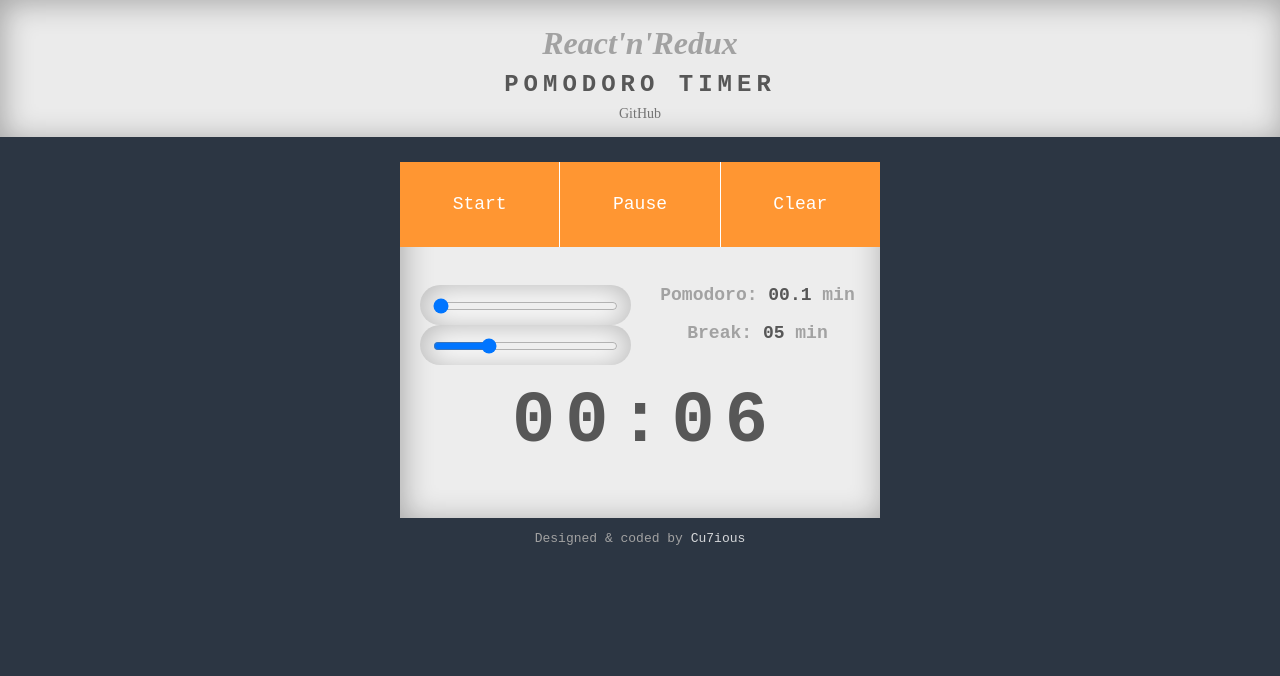
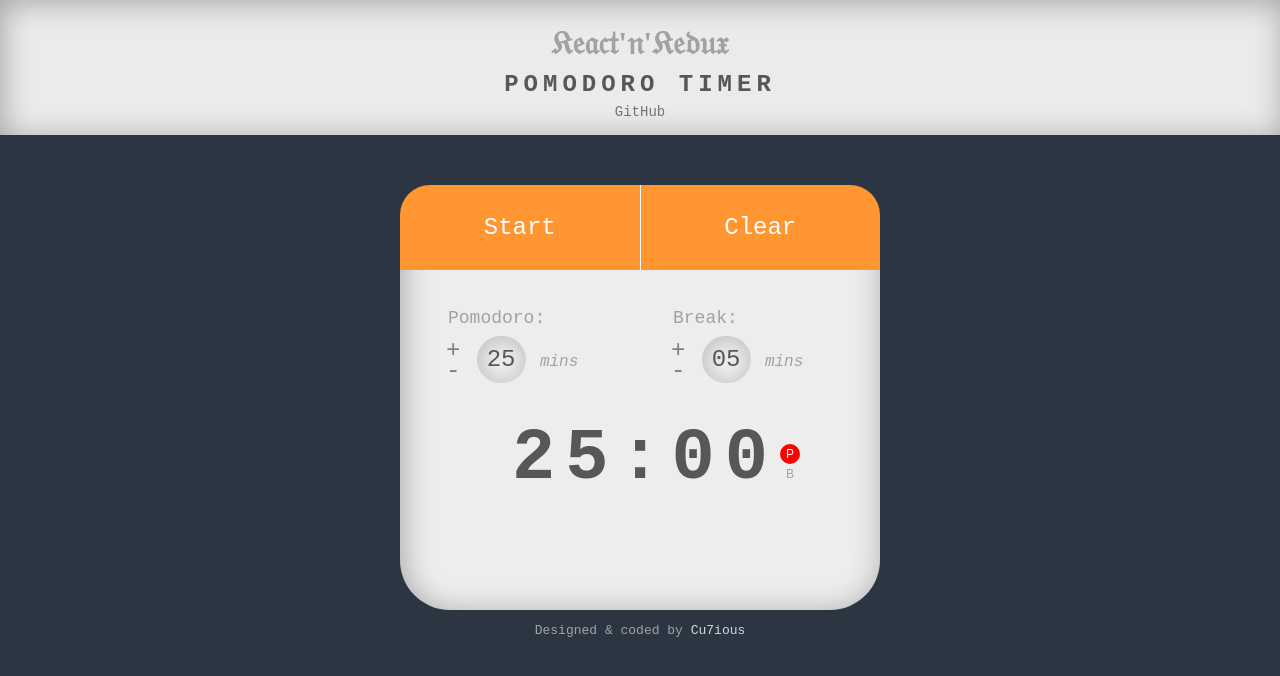
Before and after one commit to sergio-garkusha/React-n-Redux-Pomodoro-Clock, a React app: page / in a window 1280 px wide. Built offline with nearby package versions, Linux system fonts and the light colour scheme.

Commit message:
the App is ready

```diff
--- a/app/components/containers/App.js
+++ b/app/components/containers/App.js
@@ -30,55 +30,74 @@ class App extends React.Component {
     super(props)
     this.ONE_SEC = 1000
     this.counter
+    this.timeout
+
+    this.stopTimeout = this.stopTimeout.bind(this)
 
     this.tickSound = new Audio('../assets/sounds/Tick-tock-sound.mp3') // 00:26
     this.alarmSound = new Audio('../assets/sounds/Alarm-clock-sound-short.mp3') // 00:02
-
     this.tickSound.addEventListener('ended', function() {
       this.currentTime = 0
       this.play()
     }, false);
   }
 
+  stopTimeout () {
+    clearTimeout(this.timeout)
+  }
+
   componentDidUpdate () {
     const t = this
     const p = this.props
     const timer = this.props.timer
+    const length = (p.activity_type == "p") ? p.breakLength : p.pomodoroLength
 
-    if (!timer.is_active
-        && !timer.was_started
-        && !timer.paused
-        && timer.time > 0
-      ) {
+    const startTimeout = () => {
+      t.timeout = setTimeout(() => {
+        t.counter = t.counter - t.ONE_SEC
+        if (t.counter === 0) {
+          let type = (p.activity_type == "p") ? "b" : "p"
+          p.finishTimer()
+          p.setActivityType(type)
+          t.tickSound.pause()
+          t.tickSound.currentTime = 0
+          t.alarmSound.play()
+        } else {
+          p.tickTimer(t.counter)
+        }
+      }, t.ONE_SEC)
+    }
+
+    if (p.timer.is_finished) {
       p.clearTimer()
+      setTimeout(() => {
+        t.tickSound.play()
+        p.startTimer(length)
+      }, t.ONE_SEC)
     }
 
     if (timer.is_active) {
-      this.counter = (timer.time == 0) ? p.pomodoroLength : timer.time
+      let length = (p.activity_type == "p") ? p.pomodoroLength : p.breakLength
+      this.counter = (timer.time == 0) ? length : timer.time
       if (this.counter !== 0) {
-        setTimeout(() => {
-          this.counter = this.counter - t.ONE_SEC
-          if (this.counter === 0) {
-            p.finishTimer()
-            t.tickSound.pause()
-            t.tickSound.currentTime = 0
-            t.alarmSound.play()
-          } else {
-            p.tickTimer(this.counter)
-          }
-        }, t.ONE_SEC)
+        startTimeout()
       }
     }
   }
 
   render () {
     let p = this.props
+    let humanTime = (p.activity_type == "b") ? p.breakLength : p.pomodoroLength
     return (
       <div>
         <Controls
+          timer={p.timer}
           pomodoroLength={p.pomodoroLength}
           breakLength={p.breakLength}
+          activityType={p.activity_type}
+          stopTimeout={this.stopTimeout}
           acts={{
+            setActivityType: p.setActivityType,
             setBreakLength: p.setBreakLength,
             setPomodoroLength: p.setPomodoroLength,
             startTimer: p.startTimer,
@@ -89,11 +108,9 @@ class App extends React.Component {
             tick: this.tickSound,
             alarm: this.alarmSound
           }}
-          isActive={p.timer.is_active}
-          time={p.timer.time}
         />
-        <Clock timer={p.timer}>
-          {p.pomodoroLength}
+        <Clock timer={p.timer} type={p.activity_type} act={p.setActivityType}>
+          {humanTime}
         </Clock>
       </div>
     )
--- a/app/components/presentationals/Buttons.js
+++ b/app/components/presentationals/Buttons.js
@@ -11,18 +11,28 @@ class Buttons extends React.Component {
 
   _startTimer () {
     let p = this.props
-    let time = p.time || p.pomodoroLength
+    let activityType = p.activityType
+    let time
+    activityType = (activityType == "p") ? p.pomodoroLength : p.breakLength
+    time = p.timer.time || activityType
     p.acts.startTimer(time)
     p.sounds.tick.play()
   }
+
   _pauseTimer () {
     let p = this.props
-    let time = p.time || p.pomodoroLength
+    let activityType = p.activityType
+    let time
+    activityType = (activityType == "p") ? p.pomodoroLength : p.breakLength
+    time = p.timer.time || activityType
+    p.stopTimeout()
     p.acts.pauseTimer(time)
     p.sounds.tick.pause()
   }
+
   _clearTimer () {
     let p = this.props
+    p.stopTimeout()
     p.acts.clearTimer()
     p.sounds.tick.pause()
     p.sounds.alarm.pause()
@@ -31,10 +41,18 @@ class Buttons extends React.Component {
   }
 
   render () {
+    let p = this.props
+    // console.log(p);
+    let callback = p.disabled ? this._pauseTimer : this._startTimer
+    let text = p.disabled ? "Pause" : "Start"
+
     return (
       <ul className="buttons">
-        <li><button onClick={this._startTimer}>Start</button></li>
-        <li><button onClick={this._pauseTimer}>Pause</button></li>
+        <li className={
+            "is-button-active--" + p.timer.is_active
+            + " activity-type--" + p.activityType
+          }
+        ><button onClick={callback}>{text}</button></li>
         <li><button onClick={this._clearTimer}>Clear</button></li>
       </ul>
     )
--- a/app/components/presentationals/Clock.js
+++ b/app/components/presentationals/Clock.js
@@ -1,10 +1,32 @@
 import React, { PropTypes } from 'react'
 
 class Clock extends React.Component {
+
+  constructor() {
+    super()
+    this.setActivityType = this.setActivityType.bind(this)
+  }
+
+  setActivityType(e) {
+    let p = this.props
+    p.act(e.currentTarget.innerText.toLowerCase())
+  }
+
   render () {
     const p = this.props
     let fin = p.timer.is_finished
-    let time
+    let stateRelatedCallback = this.setActivityType
+    let clockCSSClass = "", indicators
+    let time, humanTime, status
+    let hours, mins, secs
+
+    if (p.timer.is_active) {
+      if (p.type == "p") {
+        clockCSSClass = " pomodoro-clock"
+      } else {
+        clockCSSClass = " break-clock"
+      }
+    }
 
     if (fin) {
       time = new Date(0)
@@ -12,17 +34,34 @@ class Clock extends React.Component {
       time = (p.timer.time !== 0) ? new Date(p.timer.time) : new Date(p.children)
     }
 
-    let hours = time.getHours()
-    let mins = time.getMinutes()
-    let secs = time.getSeconds()
+    hours = time.getHours()
+    mins = time.getMinutes()
+    secs = time.getSeconds()
 
     if (hours >= 17) mins = "6" + mins
     mins = (mins < 10) ? "0" + mins : mins
     secs = (!secs || secs < 10) ? "0" + secs : secs
 
+    stateRelatedCallback = (p.timer.is_active || p.timer.paused) ? false : stateRelatedCallback
+    humanTime = (fin) ? status : mins + ':' + secs
+
     return (
-      <section className="clock">
-        <h2>{mins + ':' + secs}</h2>
+      <section className={"clock" + clockCSSClass}>
+        <ul>
+          <li key="0" onClick={stateRelatedCallback}
+            className={
+              "is-activity-current--" + (p.type == "p")
+              + " is-actions-disabled--" + (p.timer.is_active || p.timer.paused)
+            }
+          >P</li>
+          <li key="1" onClick={stateRelatedCallback}
+            className={
+              "is-activity-current--" + (p.type == "b")
+              + " is-actions-disabled--" + (p.timer.is_active || p.timer.paused)
+            }
+          >B</li>
+        </ul>
+        <h2>{humanTime}</h2>
       </section>
     )
   }
--- a/app/components/presentationals/Controls.js
+++ b/app/components/presentationals/Controls.js
@@ -1,21 +1,36 @@
 import React, { PropTypes } from 'react'
 import Buttons from './Buttons'
-import LengthSetter from './LengthSetter'
+import LengthSetters from './LengthSetters'
 
 class Controls extends React.Component {
   render () {
     let p = this.props
-    // console.log(p);
     return (
       <section className="controls">
-        <Buttons breakLength={p.breakLength} pomodoroLength={p.pomodoroLength} time={p.time} sounds={{tick: p.sounds.tick, alarm: p.sounds.alarm}}
+        <Buttons
+          breakLength={p.breakLength}
+          pomodoroLength={p.pomodoroLength}
+          disabled={p.timer.is_active}
+          stopTimeout={p.stopTimeout}
+          timer={p.timer}
+          activityType={p.activityType}
+          sounds={{
+            tick: p.sounds.tick,
+            alarm: p.sounds.alarm
+          }}
           acts={{
             startTimer: p.acts.startTimer,
             pauseTimer: p.acts.pauseTimer,
             clearTimer: p.acts.clearTimer
-          }} />
-        <LengthSetter disabled={p.isActive} breakLength={p.breakLength} pomodoroLength={p.pomodoroLength}
+          }}
+        />
+        <LengthSetters
+          disabled={p.timer.is_active}
+          paused={p.timer.paused}
+          breakLength={p.breakLength}
+          pomodoroLength={p.pomodoroLength}
           acts={{
+            setActivityType: p.acts.setActivityType,
             setPomodoroLength: p.acts.setPomodoroLength,
             setBreakLength: p.acts.setBreakLength
           }}
--- a/app/components/presentationals/LengthSetter.js
+++ /dev/null
@@ -1,47 +0,0 @@
-import React, { PropTypes } from 'react'
-
-class LengthSetter extends React.Component {
-
-  constructor () {
-    super()
-    this._setPomodoroLength = this._setPomodoroLength.bind(this)
-    this._setBreakLength = this._setBreakLength.bind(this)
-  }
-
-  _setPomodoroLength(e) {
-    this.props.acts.setPomodoroLength(Number(e.target.value))
-  }
-
-  _setBreakLength(e) {
-    this.props.acts.setBreakLength(Number(e.target.value))
-  }
-
-  render () {
-    let p = this.props
-    let pomodoroLength = p.pomodoroLength / 60000
-    let breakLength = p.breakLength / 60000
-    let disabled = p.disabled
-
-    pomodoroLength = (pomodoroLength < 10) ? "0" + pomodoroLength : pomodoroLength
-    breakLength = (breakLength < 10) ? "0" + breakLength : breakLength
-
-    return (
-      <div className="length-setter">
-        <div>
-          <div className="input-wrapper">
-            <input onChange={this._setPomodoroLength} disabled={disabled} type="range" min="60000" max="3600000" step="60000" value={p.pomodoroLength} />
-          </div>
-          <h3>Pomodoro: <span>{pomodoroLength}</span> min</h3>
-        </div>
-        <div>
-          <div className="input-wrapper">
-            <input onChange={this._setBreakLength} disabled={disabled} type="range" min="60000" max="900000" step="60000" value={p.breakLength} />
-          </div>
-          <h3>Break: <span>{breakLength}</span> min</h3>
-        </div>
-      </div>
-    )
-  }
-}
-
-export default LengthSetter
--- /dev/null
+++ b/app/components/presentationals/LengthSetters.js
@@ -0,0 +1,32 @@
+import React, { PropTypes } from 'react'
+import Setter from './Setter'
+
+class LengthSetters extends React.Component {
+  render () {
+    let p = this.props
+    return (
+      <div className="length-setter">
+        <Setter
+          min={60000} max={3600000}
+          acts={{
+            setLength: p.acts.setPomodoroLength,
+            setActivityType: p.acts.setActivityType
+          }}
+          disabled={p.disabled} paused={p.paused}
+          length={p.pomodoroLength}
+        >Pomodoro</Setter>
+        <Setter
+          min={60000} max={900000}
+          acts={{
+            setLength: p.acts.setBreakLength,
+            setActivityType: p.acts.setActivityType
+          }}
+          disabled={p.disabled} paused={p.paused}
+          length={p.breakLength}
+        >Break</Setter>
+      </div>
+    )
+  }
+}
+
+export default LengthSetters
--- /dev/null
+++ b/app/components/presentationals/Setter.js
@@ -0,0 +1,54 @@
+import React, { PropTypes } from 'react'
+
+class Setter extends React.Component {
+
+  constructor() {
+    super()
+    this.setLength = this.setLength.bind(this)
+    this.decrementVal = this.decrementVal.bind(this)
+    this.incrementVal = this.incrementVal.bind(this)
+  }
+
+  setLength (val) {
+    let p = this.props
+    let activity = this.props.children.charAt(0).toLowerCase()
+    p.acts.setActivityType(activity)
+    p.acts.setLength(Number(val))
+  }
+
+  decrementVal (e) {
+    e.preventDefault()
+    let p = this.props
+    if (p.length > p.min) this.setLength(p.length - 60000)
+  }
+
+  incrementVal (e) {
+    e.preventDefault()
+    let p = this.props
+    if (p.length < p.max) this.setLength(p.length + 60000)
+  }
+
+  render() {
+    let p = this.props
+    let toggleDisable = p.disabled || p.paused ? "controls-disabled" : "controls-enabled"
+    let humanLength = p.length / 60000
+
+    humanLength = (humanLength < 10) ? "0" + humanLength : humanLength
+
+    return (
+      <div className="length-setter-module">
+        <h3>{p.children}:</h3>
+        <div className="controll-wrapper">
+          <ul>
+            <li><button disabled={p.disabled || p.paused} onClick={this.incrementVal}>+</button></li>
+            <li><button disabled={p.disabled || p.paused} onClick={this.decrementVal}>-</button></li>
+          </ul>
+          <span className={toggleDisable}>{humanLength}</span> <i>mins</i>
+        </div>
+      </div>
+    )
+  }
+
+}
+
+export default Setter
--- a/app/reducers/index.js
+++ b/app/reducers/index.js
@@ -5,7 +5,7 @@ export const breakLength = (state = (5 * 60000), action) => {
   }
 }
 
-export const pomodoroLength = (state = 6000 || (25 * 60000), action) => {
+export const pomodoroLength = (state = (25 * 60000), action) => {
   switch (action.type) {
     case 'SET_POMODORO_LENGTH': return action.length
     default: return state
@@ -23,6 +23,7 @@ const timerInitState = {
   is_active:   false,
   was_started: false,
   is_finished: false,
+  paused:      false,
   time:        0
 }
 export const timer = (state = timerInitState, action) => {
@@ -58,7 +59,7 @@ export const timer = (state = timerInitState, action) => {
         paused: false,
         was_started: false,
         is_finished: false,
-        time: Number(action.timer.time)
+        time: 0
       }
     case 'FINISH_TIMER':
       return {
--- a/assets/css/style.css
+++ b/assets/css/style.css
@@ -17,7 +17,7 @@ html, body {
 }
 .wrapper {
   max-width: 960px;
-  margin: 25px auto 0;
+  margin: 50px auto 0;
   padding: 0 40px;
 }
 #app {
@@ -25,6 +25,7 @@ html, body {
   margin: 0 auto;
   background-color: #ededed;
   box-shadow: 3px 3px 30px rgba(0, 0, 0, 0.3) inset;
+  border-radius: 50px;
 }
 
 /* Header */
@@ -41,6 +42,7 @@ header h1 {
 header h1 i {
   font-family: serif;
   color: #A2A2A2;
+  font-style: normal;
 }
 header h1 span {
   text-transform: uppercase;
@@ -53,6 +55,7 @@ header h1 span {
 .socials {
   padding-bottom: 15px;
   margin-top: -20px;
+  font-family: monospace;
 }
 .socials a {
   text-decoration: none;
@@ -84,12 +87,18 @@ header h1 span {
 .controls ul.buttons li:last-child {
   border-right: 0;
 }
+.controls ul.buttons li:first-child button {
+  border-radius: 30px 0 0 0;
+}
+.controls ul.buttons li:last-child button {
+  border-radius: 0 30px 0 0;
+}
 .controls ul.buttons li button {
   background-color: #FF9632;
   border: 0;
   width: 100%;
   height: 100%;
-  font: 18px monospace;
+  font: 24px monospace;
   color: #fff;
   line-height: 83px;
   cursor: pointer;
@@ -101,48 +110,132 @@ header h1 span {
 .controls ul.buttons li button:active {
   box-shadow: 5px 4px 30px rgba(0, 0, 0, 0.3) inset;
 }
+.controls ul.buttons li.is-button-active--true button {
+  background-color: #FF4013;
+}
+.controls ul.buttons li.is-button-active--true.activity-type--b button {
+  background-color: #29BE29;
+}
 
 /*Length Setter*/
 .controls .length-setter {
   min-width: 300px;
   margin: 0 auto;
+  overflow: hidden;
   padding: 20px;
+  display: flex;
+}
+.length-setter-module {
+  float: left;
+  margin-right: 10px;
+  flex: 1;
+}
+.length-setter-module:last-child {
+  margin: 0;
+}
+.controls .controll-wrapper {
+  font: 24px monospace;
+  text-align: center;
+  color: #A2A2A2;
   position: relative;
 }
-.controls .input-wrapper {
+.controls .length-setter h3 {
+  text-transform: capitalize;
+  color: #A2A2A2;
+  font-size: 18px;
+  font-weight: normal;
+  letter-spacing: 0px;
+  text-indent: 10px;
+  margin-left: 18px;
+  font-family: monospace;
+}
+.controls .controll-wrapper ul {
+  display: inline-block;
+  list-style: none;
+  padding: 0;
+  margin: 0;
+  position: absolute;
+  top: -9px;
+  left: 26px;
+}
+.controls .controll-wrapper ul li {
+  width: 10px;
   height: 20px;
-  min-width: 185px;
+}
+.controls .controll-wrapper button {
+  color: #383730;
+  opacity: 0.6;
+  transition: opacity .3s linear;
+  border: 0;
+  background-color: rgba(0, 0, 0, 0);
+  padding: 0;
+  margin: 0;
+  font-size: 24px;
+  font-family: monospace;
+  line-height: 24px;
+  cursor: pointer;
+}
+.controls .controll-wrapper button:hover {
+  opacity: 1;
+}
+.controls .controll-wrapper button:active {
+  color: #FF0000;
+}
+.controls .controll-wrapper button[disabled] {
+  color: #B9B9B9;
+  opacity: 0.6;
+  cursor: inherit;
+}
+.controls .length-setter span {
+  color: #575757;
   border-radius: 50px;
-  float: left;
-  padding: 10px 15px 10px 11px;
+  padding: 10px;
+  cursor: default;
   background-color: #fff;
   box-shadow: 1px 2px 30px rgba(0, 0, 0, 0.3) inset;
 }
-.controls .input-wrapper:first-child {
-  margin-right: 14px;
+.controls .length-setter span.controls-disabled {
+  color: #B9B9B9;
+  opacity: 0.8;
 }
-.controls .input-wrapper input {
-  border: 0;
-  width: 100%;
-  margin-top: 3px;
-  font: 24px serif;
-  background-color: rgba(0, 0, 0, 0);
-}
-.controls .length-setter h3 {
-  color: #A2A2A2;
-  font-size: 18px;
-  letter-spacing: 0px;
-  text-indent: 10px;
-  font-family: monospace;
-  text-align: center;
-}
-.controls .length-setter h3 span {
-  color: #575757;
+.controls .controll-wrapper i {
+  font-size: 16px;
 }
 
 /*Clock*/
 .clock {
-  padding: 0 0 55px;
+  padding: 0 0 100px;
+  position: relative;;
+}
+.clock ul {
+  list-style: none;
+  margin: 0;
+  padding: 0;
+  position: absolute;
+  top: 26px;
+  font: 12px sans-serif;
+  right: 80px;
+  color: #A2A2A2;
+  line-height: 21px;
+}
+.clock li {
+  width: 20px;
+  height: 20px;
+  text-align: center;
+  cursor: pointer;
+  border-radius: 10px;
+}
+.clock li.is-activity-current--true {
+  color: #FFF;
+}
+.clock li.is-activity-current--true:first-child {
+  background-color: #FF0000;
+}
+.clock li.is-activity-current--true:last-child {
+  background-color: #29BE29;
+}
+.clock li.is-actions-disabled--true {
+  cursor: default;
 }
 .clock h2 {
   text-transform: uppercase;
@@ -151,8 +244,14 @@ header h1 span {
   letter-spacing: 10px;
   text-indent: 10px;
   font-family: monospace;
-  margin: 0;
+  margin: 25px 0 10px;
   text-align: center;
+}
+.pomodoro-clock.clock h2 {
+  color: #FF0000;
+}
+.break-clock.clock h2 {
+  color: #29BE29;
 }
 
 /* Footer */
--- a/index.html
+++ b/index.html
@@ -7,34 +7,20 @@
 </head>
 <body>
   <header>
-    <h1><i>React'n'Redux</i><br><span>Pomodoro Timer</span></h1>
+    <h1>
+      <i title="React'n'Redux">
+        &#x1D50E;&#x1D522;&#x1D51E;&#x1D520;&#x1D531;'&#x1D52B;'&#x1D50E;&#x1D522;&#x1D521;&#x1D532;&#x1D535;
+      </i>
+      &NewLine;
+      <span>Pomodoro Timer</span>
+    </h1>
     <div class="socials">
-      <a target="_blank" title="More on GitHub" href="//github.com/Cu7ious">GitHub</a>
+      <a target="_blank" title="See more on GitHub" href="//github.com/Cu7ious">GitHub</a>
     </div>
   </header>
 
   <div class="wrapper">
-      <main id="app">
-
-        <section class="controls">
-          <ul class="buttons">
-            <li><button>Start</button></li>
-            <li><button>Pause</button></li>
-            <li><button>Clear</button></li>
-          </ul>
-          <div class="length-setter">
-            <div class="input-wrapper">
-              <input type="range" min="15" max="60" step="5" value="25">
-            </div>
-            <h3>Pomodoro Length: <span>25</span> minutes</h3>
-          </div>
-        </section>
-        <section class="clock">
-          <h2>25:00</h2>
-        </section>
-
-        <!-- <h1><span id="mins">25</span>:<span id="secs">00</span></h1> -->
-      </main>
+    <main id="app"></main>
   </div>
 
   <footer>
```
